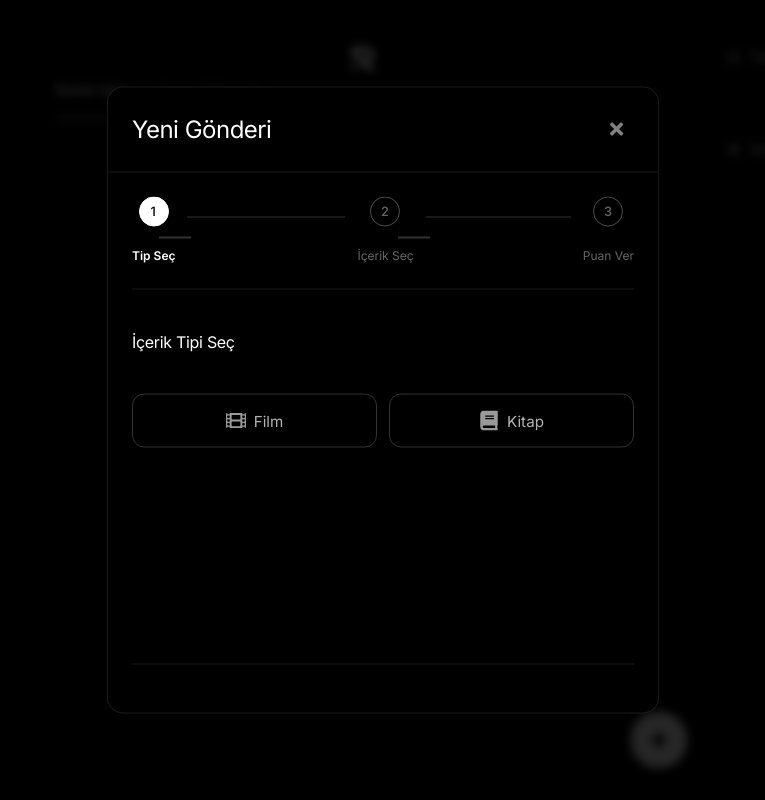
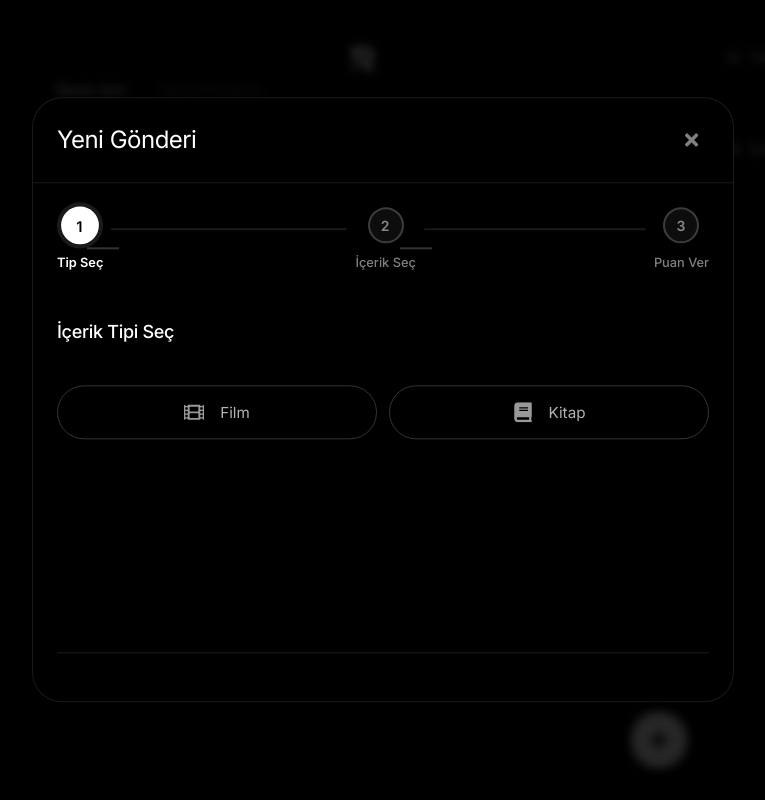
Before and after one commit to furkan-uzmez/Yazlab2, a React (Vite) app in the folder Frontend/: page /home in a window 1280 px wide. Both pictures are taken after a click on the button "Yeni Gönderi". Shown: the whole page, without its empty margins (257-1022 px from the left). Built offline with nearby package versions, Linux system fonts and the light colour scheme.

Commit message:
style: Revamp AddPostModal styles with enhanced animations, improved layout, and updated button designs for a more engaging user experience

```diff
--- a/Frontend/src/pages/HomePage/Feed/AddPostModal/AddPostModal.css
+++ b/Frontend/src/pages/HomePage/Feed/AddPostModal/AddPostModal.css
@@ -9,15 +9,19 @@
   backdrop-filter: blur(4px);
   -webkit-backdrop-filter: blur(4px);
   z-index: 2000;
-  animation: fadeIn 0.4s cubic-bezier(0.4, 0, 0.2, 1);
+  animation: overlayFadeIn 0.3s cubic-bezier(0.4, 0, 0.2, 1);
 }
 
-@keyframes fadeIn {
+@keyframes overlayFadeIn {
   from {
     opacity: 0;
+    backdrop-filter: blur(0px);
+    -webkit-backdrop-filter: blur(0px);
   }
   to {
     opacity: 1;
+    backdrop-filter: blur(4px);
+    -webkit-backdrop-filter: blur(4px);
   }
 }
 
@@ -28,11 +32,11 @@
   left: 50%;
   transform: translate(-50%, -50%);
   width: 90%;
-  max-width: 550px;
+  max-width: 700px;
   max-height: 90vh;
   background: #000000;
   border: 1px solid rgba(255, 255, 255, 0.1);
-  border-radius: 16px;
+  border-radius: 30px;
   box-shadow: none;
   z-index: 2001;
   display: flex;
@@ -53,6 +57,41 @@
   to {
     opacity: 1;
     transform: translate(-50%, -50%) scale(1);
+  }
+}
+
+/* Smooth transitions for all interactive elements */
+.add-post-search-btn,
+.add-post-submit-btn {
+  transition: all 0.3s cubic-bezier(0.4, 0, 0.2, 1);
+  border-radius: 30px;
+}
+
+.add-post-search-btn:hover:not(:disabled) {
+  transform: translateY(-1px);
+  box-shadow: 0 4px 8px rgba(0, 0, 0, 0.2);
+}
+
+.add-post-submit-btn:hover:not(:disabled) {
+  transform: translateY(-1px);
+  box-shadow: 0 4px 12px rgba(255, 255, 255, 0.2);
+}
+
+/* Smooth step transitions */
+.add-post-type-selector,
+.add-post-search-section,
+.add-post-rating-section-full {
+  animation: contentFadeIn 0.4s cubic-bezier(0.4, 0, 0.2, 1) both;
+}
+
+@keyframes contentFadeIn {
+  from {
+    opacity: 0;
+    transform: translateY(15px);
+  }
+  to {
+    opacity: 1;
+    transform: translateY(0);
   }
 }
 
@@ -100,6 +139,8 @@
   background: transparent;
   display: flex;
   flex-direction: column;
+  width: 100%;
+  box-sizing: border-box;
 }
 
 /* Custom Scrollbar */
@@ -142,12 +183,16 @@
   display: flex;
   flex-direction: column;
   gap: 1rem;
+  width: 100%;
+  max-width: 100%;
+  box-sizing: border-box;
 }
 
 .add-post-type-buttons {
   display: flex;
   gap: 0.75rem;
   width: 100%;
+  box-sizing: border-box;
 }
 
 .add-post-type-btn {
@@ -155,17 +200,18 @@
   display: flex;
   align-items: center;
   justify-content: center;
-  gap: 0.5rem;
+  gap: 1rem;
   padding: 1rem 1.5rem;
   background: transparent;
   border: 1px solid rgba(255, 255, 255, 0.2);
-  border-radius: 12px;
+  border-radius: 30px;
   color: rgba(255, 255, 255, 0.7);
   font-size: 0.95rem;
   font-weight: 400;
   cursor: pointer;
-  transition: all 0.2s ease;
+  transition: all 0.3s cubic-bezier(0.4, 0, 0.2, 1);
   position: relative;
+  transform: scale(1);
 }
 
 .add-post-type-btn svg {
@@ -178,10 +224,12 @@
   background: rgba(255, 255, 255, 0.05);
   border-color: rgba(255, 255, 255, 0.3);
   color: rgba(255, 255, 255, 0.9);
+  transform: scale(1.02);
 }
 
 .add-post-type-btn:hover svg {
   color: rgba(255, 255, 255, 0.9);
+  transform: scale(1.1);
 }
 
 .add-post-type-btn.active {
@@ -189,6 +237,20 @@
   color: #000000;
   border-color: #ffffff;
   font-weight: 500;
+  transform: scale(1);
+  animation: typeSelect 0.3s cubic-bezier(0.34, 1.56, 0.64, 1);
+}
+
+@keyframes typeSelect {
+  0% {
+    transform: scale(1);
+  }
+  50% {
+    transform: scale(1.05);
+  }
+  100% {
+    transform: scale(1);
+  }
 }
 
 .add-post-type-btn.active svg {
@@ -204,7 +266,7 @@
   padding: 1rem 1.25rem;
   background: rgba(255, 255, 255, 0.05);
   border: 1px solid rgba(255, 255, 255, 0.2);
-  border-radius: 20px;
+  border-radius: 30px !important;
   color: rgba(255, 255, 255, 0.6);
   font-size: 0.95rem;
   font-weight: 400;
@@ -231,6 +293,9 @@
   display: flex;
   flex-direction: column;
   gap: 1.25rem;
+  width: 100%;
+  max-width: 100%;
+  box-sizing: border-box;
 }
 
 .add-post-search-wrapper {
@@ -239,6 +304,7 @@
   align-items: stretch;
   position: relative;
   width: 100%;
+  max-width: 100%;
   overflow-x: hidden;
   box-sizing: border-box;
 }
@@ -265,7 +331,7 @@
   padding: 0.875rem 1rem 0.875rem 2.5rem;
   background: rgba(255, 255, 255, 0.05);
   border: 1px solid rgba(255, 255, 255, 0.2);
-  border-radius: 20px;
+  border-radius: 30px;
   color: #ffffff;
   font-size: 0.95rem;
   font-family: inherit;
@@ -278,8 +344,10 @@
 
 .add-post-search-input:focus {
   outline: none;
-  border-color: rgba(255, 255, 255, 0.4);
+  border-color: rgba(255, 255, 255, 0.5);
   background: rgba(255, 255, 255, 0.08);
+  box-shadow: 0 0 0 3px rgba(255, 255, 255, 0.1);
+  transform: scale(1.01);
 }
 
 .add-post-search-input::placeholder {
@@ -290,7 +358,7 @@
   padding: 0.875rem 1.5rem;
   background: rgba(255, 255, 255, 0.05);
   border: 1px solid rgba(255, 255, 255, 0.2);
-  border-radius: 20px;
+  border-radius: 30px;
   color: rgba(255, 255, 255, 0.8);
   font-size: 1rem;
   cursor: pointer;
@@ -332,11 +400,30 @@
   border-bottom: 1px solid rgba(255, 255, 255, 0.1);
   cursor: pointer;
   transition: all 0.3s cubic-bezier(0.4, 0, 0.2, 1);
+  animation: resultItemFadeIn 0.3s cubic-bezier(0.4, 0, 0.2, 1) both;
+}
+
+.add-post-result-item:nth-child(1) { animation-delay: 0.05s; }
+.add-post-result-item:nth-child(2) { animation-delay: 0.1s; }
+.add-post-result-item:nth-child(3) { animation-delay: 0.15s; }
+.add-post-result-item:nth-child(4) { animation-delay: 0.2s; }
+.add-post-result-item:nth-child(5) { animation-delay: 0.25s; }
+
+@keyframes resultItemFadeIn {
+  from {
+    opacity: 0;
+    transform: translateX(-10px);
+  }
+  to {
+    opacity: 1;
+    transform: translateX(0);
+  }
 }
 
 .add-post-result-item:hover {
   background: rgba(255, 255, 255, 0.05);
   padding-left: 0.5rem;
+  transform: translateX(4px);
 }
 
 .add-post-result-item:last-child {
@@ -404,11 +491,11 @@
 }
 
 .add-post-selected-poster {
-  width: 60px;
-  height: 90px;
+  width: 80px;
+  height: 120px;
   object-fit: cover;
   border: 1px solid rgba(255, 255, 255, 0.1);
-  border-radius: 8px;
+  border-radius: 4px;
   flex-shrink: 0;
 }
 
@@ -444,7 +531,7 @@
   padding: 0.625rem 1.25rem;
   background: transparent;
   border: 1px solid rgba(255, 255, 255, 0.2);
-  border-radius: 12px;
+  border-radius: 20px;
   color: rgba(255, 255, 255, 0.7);
   font-size: 0.875rem;
   font-weight: 500;
@@ -490,20 +577,35 @@
   font-size: 1.5rem;
   cursor: pointer;
   padding: 0.25rem;
-  transition: all 0.2s ease;
+  transition: all 0.25s cubic-bezier(0.34, 1.56, 0.64, 1);
   display: flex;
   align-items: center;
   justify-content: center;
   line-height: 1;
+  transform: scale(1);
 }
 
 .add-post-star-btn:hover {
   color: rgba(255, 215, 0, 0.7);
-  transform: scale(1.1);
+  transform: scale(1.15) rotate(5deg);
 }
 
 .add-post-star-btn.active {
   color: #ffd700;
+  transform: scale(1.1);
+  animation: starSelect 0.3s cubic-bezier(0.34, 1.56, 0.64, 1);
+}
+
+@keyframes starSelect {
+  0% {
+    transform: scale(1);
+  }
+  50% {
+    transform: scale(1.3) rotate(-10deg);
+  }
+  100% {
+    transform: scale(1.1);
+  }
 }
 
 .add-post-rating-value {
@@ -526,87 +628,105 @@
   padding: 0.75rem;
   background: transparent;
   border: 1px solid rgba(255, 255, 255, 0.2);
-  border-radius: 8px;
+  border-radius: 20px;
   color: #ffffff;
   font-size: 0.9rem;
   font-family: inherit;
   resize: vertical;
   min-height: 80px;
   max-height: 150px;
-  transition: all 0.2s ease;
+  transition: all 0.3s cubic-bezier(0.4, 0, 0.2, 1);
   line-height: 1.5;
   box-sizing: border-box;
 }
 
 .add-post-review-input:focus {
   outline: none;
-  border-color: rgba(255, 255, 255, 0.4);
+  border-color: rgba(255, 255, 255, 0.5);
   background: rgba(255, 255, 255, 0.03);
+  box-shadow: 0 0 0 3px rgba(255, 255, 255, 0.1);
 }
 
 .add-post-review-input::placeholder {
   color: rgba(255, 255, 255, 0.3);
 }
 
-/* Step Indicator */
+/* Step Indicator - Basic, Dynamic & Professional */
 .add-post-step-indicator {
   display: flex;
   align-items: center;
-  justify-content: center;
-  padding: 0 0 1.5rem;
+  justify-content: space-between;
+  padding: 0;
   gap: 0;
   position: relative;
   width: 100%;
-  border-bottom: 1px solid rgba(255, 255, 255, 0.1);
-  margin-bottom: 1.5rem;
-  overflow-x: hidden;
+  margin-bottom: 2rem;
+  overflow: visible;
   box-sizing: border-box;
+}
+
+.step-wrapper {
+  display: flex;
+  align-items: center;
+  flex: 1;
+  position: relative;
+  min-width: 0;
+}
+
+.step-wrapper:last-child {
+  flex: 0 0 auto;
 }
 
 .step-item {
   display: flex;
   flex-direction: column;
   align-items: center;
-  gap: 0.75rem;
+  gap: 0.5rem;
   position: relative;
-  z-index: 1;
+  z-index: 2;
+  flex-shrink: 0;
 }
 
 .step-number {
-  width: 28px;
-  height: 28px;
+  width: 32px;
+  height: 32px;
   border-radius: 50%;
-  background: transparent;
-  border: 1px solid rgba(255, 255, 255, 0.3);
-  color: rgba(255, 255, 255, 0.4);
+  background: rgba(255, 255, 255, 0.05);
+  border: 2px solid rgba(255, 255, 255, 0.2);
+  color: rgba(255, 255, 255, 0.5);
   display: flex;
   align-items: center;
   justify-content: center;
-  font-weight: 500;
-  font-size: 0.8rem;
-  transition: all 0.3s ease;
+  font-weight: 600;
+  font-size: 0.875rem;
+  transition: all 0.4s cubic-bezier(0.4, 0, 0.2, 1);
   position: relative;
+  flex-shrink: 0;
 }
 
 .step-item.active .step-number {
   background: #ffffff;
   border-color: #ffffff;
   color: #000000;
+  transform: scale(1.05);
+  box-shadow: 0 0 0 4px rgba(255, 255, 255, 0.1);
 }
 
 .step-item.completed .step-number {
-  background: #ffffff;
-  border-color: #ffffff;
-  color: #000000;
+  background: rgba(255, 255, 255, 0.15);
+  border-color: rgba(255, 255, 255, 0.4);
+  color: #ffffff;
 }
 
 .step-label {
-  font-size: 0.75rem;
-  font-weight: 400;
-  color: rgba(255, 255, 255, 0.4);
-  transition: all 0.3s ease;
+  font-size: 0.8rem;
+  font-weight: 500;
+  color: rgba(255, 255, 255, 0.5);
+  transition: all 0.3s cubic-bezier(0.4, 0, 0.2, 1);
   white-space: nowrap;
-  margin-top: 0.5rem;
+  text-align: center;
+  line-height: 1.2;
+  margin-top: 0.25rem;
 }
 
 .step-item.active .step-label {
@@ -618,39 +738,32 @@
   color: rgba(255, 255, 255, 0.7);
 }
 
-.step-wrapper {
-  display: flex;
-  align-items: center;
-  flex: 1;
-  position: relative;
-}
-
-.step-wrapper:last-child {
-  flex: 0 0 auto;
-}
-
 .step-connector {
   flex: 1;
-  height: 1px;
-  background: rgba(255, 255, 255, 0.2);
-  margin: 0 0.75rem;
-  transition: all 0.3s ease;
+  height: 2px;
+  background: rgba(255, 255, 255, 0.1);
+  margin: 0 0.5rem;
+  transition: all 0.5s cubic-bezier(0.4, 0, 0.2, 1);
   position: relative;
-  top: -14px;
-  min-width: 30px;
-  z-index: 0;
+  min-width: 20px;
+  z-index: 1;
+  border-radius: 10px;
+  align-self: center;
+  top: -10px;
 }
 
 .step-connector.active {
-  background: rgba(255, 255, 255, 0.6);
+  background: rgba(255, 255, 255, 0.4);
 }
 
 .step-title {
-  font-size: 1rem;
-  font-weight: 400;
+  font-size: 1.125rem;
+  font-weight: 500;
   color: #ffffff;
   margin-bottom: 1.5rem;
   text-align: left;
+  letter-spacing: -0.3px;
+  transition: all 0.3s cubic-bezier(0.4, 0, 0.2, 1);
 }
 
 .add-post-step-content {
@@ -662,6 +775,25 @@
   flex: 1;
   overflow-x: hidden;
   box-sizing: border-box;
+  position: relative;
+  width: 100%;
+  max-width: 100%;
+}
+
+/* Step Content Animation */
+.add-post-step-content > * {
+  animation: stepFadeIn 0.4s cubic-bezier(0.4, 0, 0.2, 1) both;
+}
+
+@keyframes stepFadeIn {
+  from {
+    opacity: 0;
+    transform: translateY(10px);
+  }
+  to {
+    opacity: 1;
+    transform: translateY(0);
+  }
 }
 
 .add-post-no-results {
@@ -694,48 +826,146 @@
 .add-post-result-item-skeleton {
   display: flex;
   gap: 1rem;
-  padding: 1rem 0;
-  border-bottom: 1px solid rgba(255, 255, 255, 0.1);
+  padding: 1rem;
+  border-radius: 16px;
+  background: linear-gradient(
+    135deg,
+    rgba(255, 255, 255, 0.03) 0%,
+    rgba(255, 255, 255, 0.05) 100%
+  );
+  border: 1px solid rgba(255, 255, 255, 0.08);
+  backdrop-filter: blur(10px);
+  transition: all 0.4s cubic-bezier(0.4, 0, 0.2, 1);
+  animation: skeleton-fade-in 0.5s cubic-bezier(0.4, 0, 0.2, 1) both;
+  position: relative;
+  overflow: hidden;
+}
+
+.add-post-result-item-skeleton::before {
+  content: '';
+  position: absolute;
+  top: 0;
+  left: -100%;
+  width: 100%;
+  height: 100%;
+  background: linear-gradient(
+    90deg,
+    transparent 0%,
+    rgba(255, 255, 255, 0.1) 50%,
+    transparent 100%
+  );
+  animation: skeleton-sweep 2s ease-in-out infinite;
+  z-index: 1;
+}
+
+.add-post-result-item-skeleton:nth-child(1) {
+  animation-delay: 0.05s;
+}
+
+.add-post-result-item-skeleton:nth-child(2) {
+  animation-delay: 0.1s;
+}
+
+.add-post-result-item-skeleton:nth-child(3) {
+  animation-delay: 0.15s;
+}
+
+.add-post-result-item-skeleton:nth-child(4) {
+  animation-delay: 0.2s;
+}
+
+.add-post-result-item-skeleton:nth-child(5) {
+  animation-delay: 0.25s;
+}
+
+@keyframes skeleton-fade-in {
+  from {
+    opacity: 0;
+    transform: translateY(15px) scale(0.98);
+  }
+  to {
+    opacity: 1;
+    transform: translateY(0) scale(1);
+  }
+}
+
+@keyframes skeleton-sweep {
+  0% {
+    left: -100%;
+  }
+  100% {
+    left: 100%;
+  }
 }
 
 .skeleton-poster {
   width: 50px;
   height: 75px;
-  background: rgba(255, 255, 255, 0.1);
-  border-radius: 4px;
-  animation: skeleton-loading 1.5s ease-in-out infinite;
+  background: linear-gradient(
+    135deg,
+    rgba(255, 255, 255, 0.06) 0%,
+    rgba(255, 255, 255, 0.1) 50%,
+    rgba(255, 255, 255, 0.06) 100%
+  );
+  background-size: 200% 200%;
+  border-radius: 8px;
+  animation: skeleton-shimmer 2s ease-in-out infinite;
+  flex-shrink: 0;
+  position: relative;
+  z-index: 2;
+  box-shadow: 0 2px 8px rgba(0, 0, 0, 0.1);
 }
 
 .skeleton-info {
   flex: 1;
   display: flex;
   flex-direction: column;
-  gap: 0.5rem;
+  gap: 0.875rem;
   justify-content: center;
+  min-width: 0;
+  position: relative;
+  z-index: 2;
 }
 
 .skeleton-title {
-  height: 16px;
-  width: 70%;
-  background: rgba(255, 255, 255, 0.1);
-  border-radius: 4px;
-  animation: skeleton-loading 1.5s ease-in-out infinite;
+  height: 20px;
+  width: 75%;
+  background: linear-gradient(
+    135deg,
+    rgba(255, 255, 255, 0.06) 0%,
+    rgba(255, 255, 255, 0.1) 50%,
+    rgba(255, 255, 255, 0.06) 100%
+  );
+  background-size: 200% 200%;
+  border-radius: 8px;
+  animation: skeleton-shimmer 2s ease-in-out infinite 0.2s;
+  position: relative;
 }
 
 .skeleton-year {
-  height: 12px;
-  width: 40%;
-  background: rgba(255, 255, 255, 0.1);
-  border-radius: 4px;
-  animation: skeleton-loading 1.5s ease-in-out infinite;
+  height: 16px;
+  width: 45%;
+  background: linear-gradient(
+    135deg,
+    rgba(255, 255, 255, 0.06) 0%,
+    rgba(255, 255, 255, 0.1) 50%,
+    rgba(255, 255, 255, 0.06) 100%
+  );
+  background-size: 200% 200%;
+  border-radius: 8px;
+  animation: skeleton-shimmer 2s ease-in-out infinite 0.4s;
+  position: relative;
 }
 
-@keyframes skeleton-loading {
-  0%, 100% {
-    opacity: 1;
+@keyframes skeleton-shimmer {
+  0% {
+    background-position: -200% -200%;
   }
   50% {
-    opacity: 0.5;
+    background-position: 200% 200%;
+  }
+  100% {
+    background-position: -200% -200%;
   }
 }
 
@@ -935,15 +1165,18 @@
   margin-top: auto;
   padding-top: 1.5rem;
   border-top: 1px solid rgba(255, 255, 255, 0.1);
+  width: 100%;
+  max-width: 100%;
+  box-sizing: border-box;
 }
 
 .add-post-nav-btn {
   padding: 0.75rem 1.5rem;
-  border-radius: 12px;
+  border-radius: 30px;
   font-size: 0.9rem;
   font-weight: 500;
   cursor: pointer;
-  transition: all 0.2s ease;
+  transition: all 0.3s cubic-bezier(0.4, 0, 0.2, 1);
   font-family: inherit;
   display: flex;
   align-items: center;
@@ -951,12 +1184,18 @@
   border: 1px solid rgba(255, 255, 255, 0.2);
   background: transparent;
   color: rgba(255, 255, 255, 0.7);
+  transform: scale(1);
 }
 
 .add-post-nav-btn:hover:not(:disabled) {
   background: rgba(255, 255, 255, 0.05);
   border-color: rgba(255, 255, 255, 0.3);
   color: #ffffff;
+  transform: scale(1.02);
+}
+
+.add-post-nav-btn:active:not(:disabled) {
+  transform: scale(0.98);
 }
 
 .add-post-back-btn {
@@ -972,6 +1211,8 @@
   flex-direction: column;
   gap: 1.5rem;
   width: 100%;
+  max-width: 100%;
+  box-sizing: border-box;
 }
 
 .add-post-back-btn {
@@ -994,7 +1235,12 @@
 
 .add-post-next-btn:hover:not(:disabled) {
   background: rgba(255, 255, 255, 0.9);
-  transform: scale(1.02);
+  transform: scale(1.05);
+  box-shadow: 0 4px 12px rgba(255, 255, 255, 0.2);
+}
+
+.add-post-next-btn:active:not(:disabled) {
+  transform: scale(0.98);
 }
 
 .add-post-back-btn:disabled,
--- a/Frontend/src/pages/HomePage/Feed/AddPostModal/AddPostModal.jsx
+++ b/Frontend/src/pages/HomePage/Feed/AddPostModal/AddPostModal.jsx
@@ -224,7 +224,7 @@ function AddPostModal({ isOpen, onClose, onPostAdded }) {
           <div className="add-post-step-content">
             {/* Step 1: Tip Seç */}
             {step === 1 && (
-              <div className="add-post-type-selector">
+              <div key="step-1" className="add-post-type-selector">
                 <h3 className="step-title">{steps[0].title}</h3>
                 <div className="add-post-type-buttons">
                   <button
@@ -253,7 +253,7 @@ function AddPostModal({ isOpen, onClose, onPostAdded }) {
 
             {/* Step 2: İçerik Seç */}
             {step === 2 && (
-              <div className="add-post-search-section">
+              <div key="step-2" className="add-post-search-section">
                 <h3 className="step-title">{steps[1].title}</h3>
                 <div className="add-post-search-wrapper">
                   <FaSearch className="add-post-search-icon" />
@@ -336,7 +336,7 @@ function AddPostModal({ isOpen, onClose, onPostAdded }) {
 
             {/* Step 3: Puan Ver */}
             {step === 3 && selectedContent && (
-              <div className="add-post-rating-section-full">
+              <div key="step-3" className="add-post-rating-section-full">
                 <h3 className="step-title">{steps[2].title}</h3>
 
                 {/* Selected Content Display */}
```
